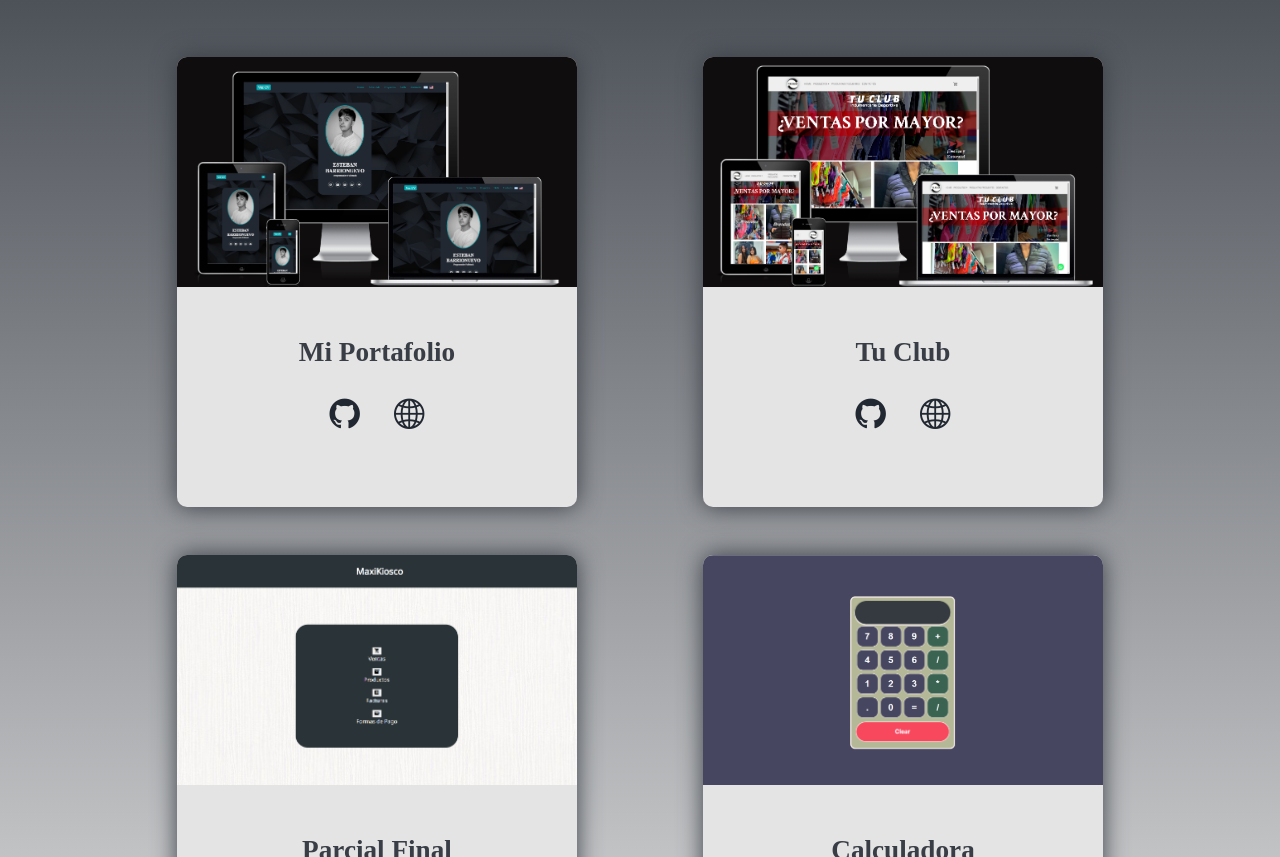
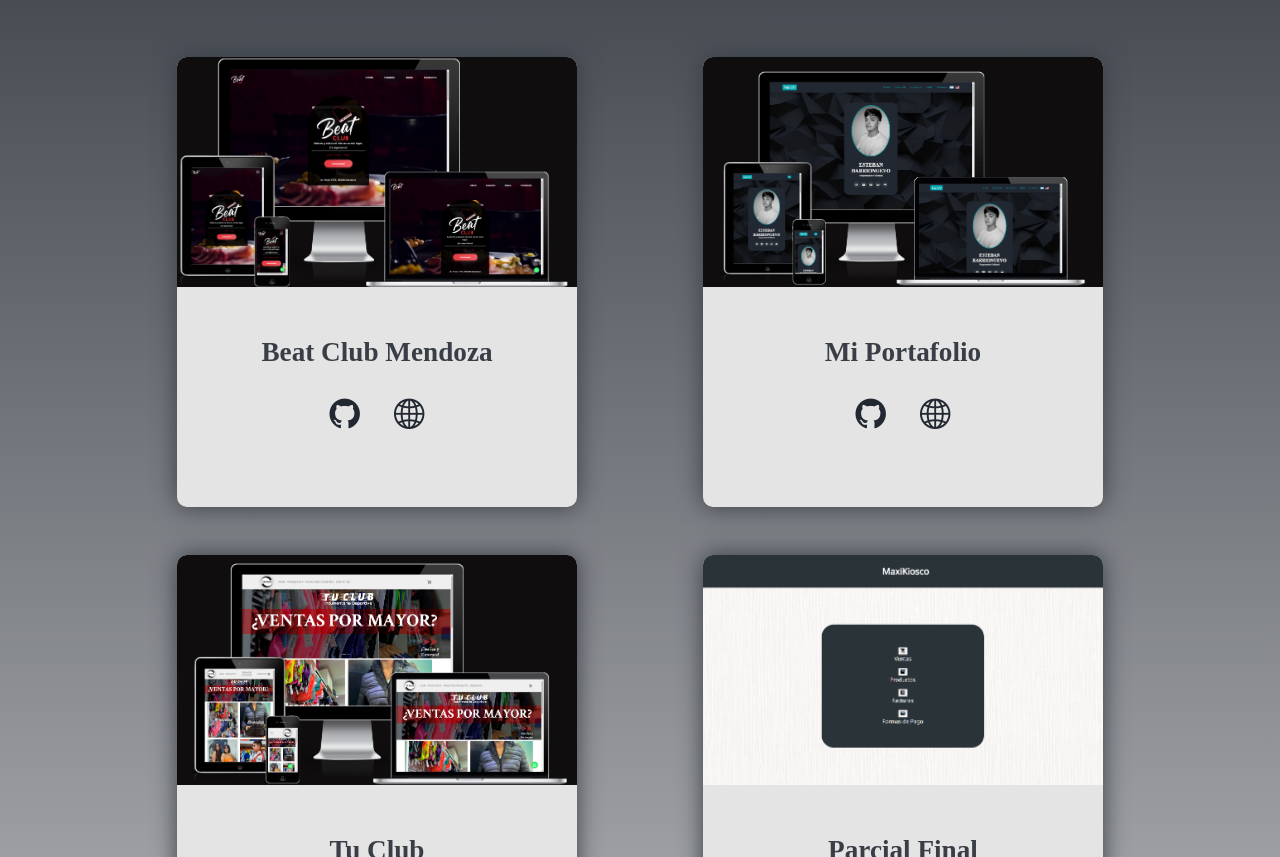
Before and after one commit to 3steban99/Portfolio, a website: page index.html in a window 1280 px wide. Shown: the part 2144-3001 px from the top of the page. Drawn offline with nearby package versions, Linux system fonts and the light colour scheme.

Commit message:
proyecto nuevo

```diff
--- a/index.html
+++ b/index.html
@@ -102,6 +102,16 @@
             <h2 class="section-title" data-section="projects" data-value="title">Proyectos</h2>
 
             <div class="proyectos-contenedor">
+                <div class="proyecto">
+                    <a href="https://beatclub.com.ar" target="_blank"><img src="./assets/beatclub.png" alt="beat club mendoza"></a>
+                    <h2 data-section="projects" data-value="portfolio-box">Beat Club Mendoza</h2>
+                    <div class="proyecto-icon">
+                        <a href="https://github.com/AndyCavedal/beat-club" target="_blank"><i
+                                class="bi bi-github"></i></a>
+                        <a href="https://beatclub.com.ar" target="_blank"><i
+                                class="bi bi-globe2"></i></a>
+                    </div>
+                </div>
                 <div class="proyecto">
                     <a href="https://github.com/3steban99/Portfolio" target="_blank"><img src="./assets/Portafolio.png" alt="portafolio"></a>
                     <h2 data-section="projects" data-value="portfolio-box">Mi Portafolio</h2>
```
Also changed, not shown: assets/beatclub.png (added).
